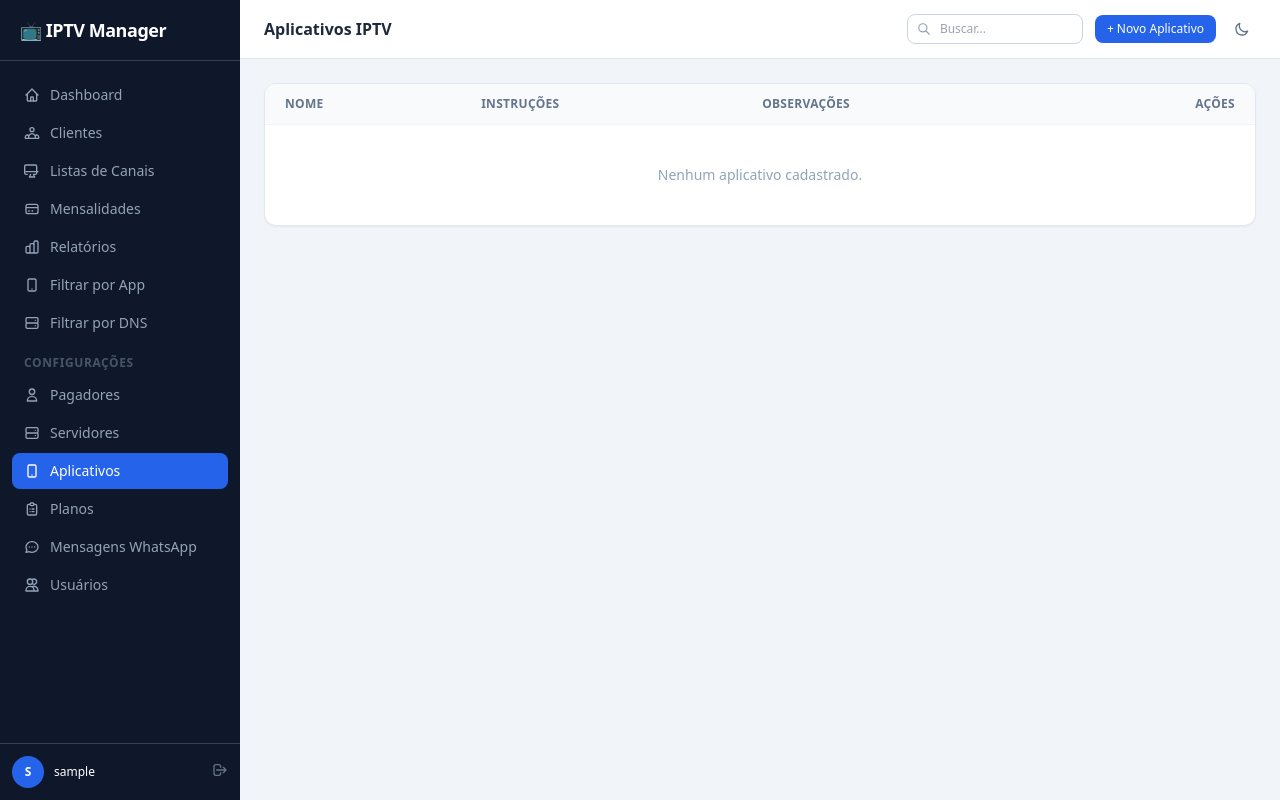
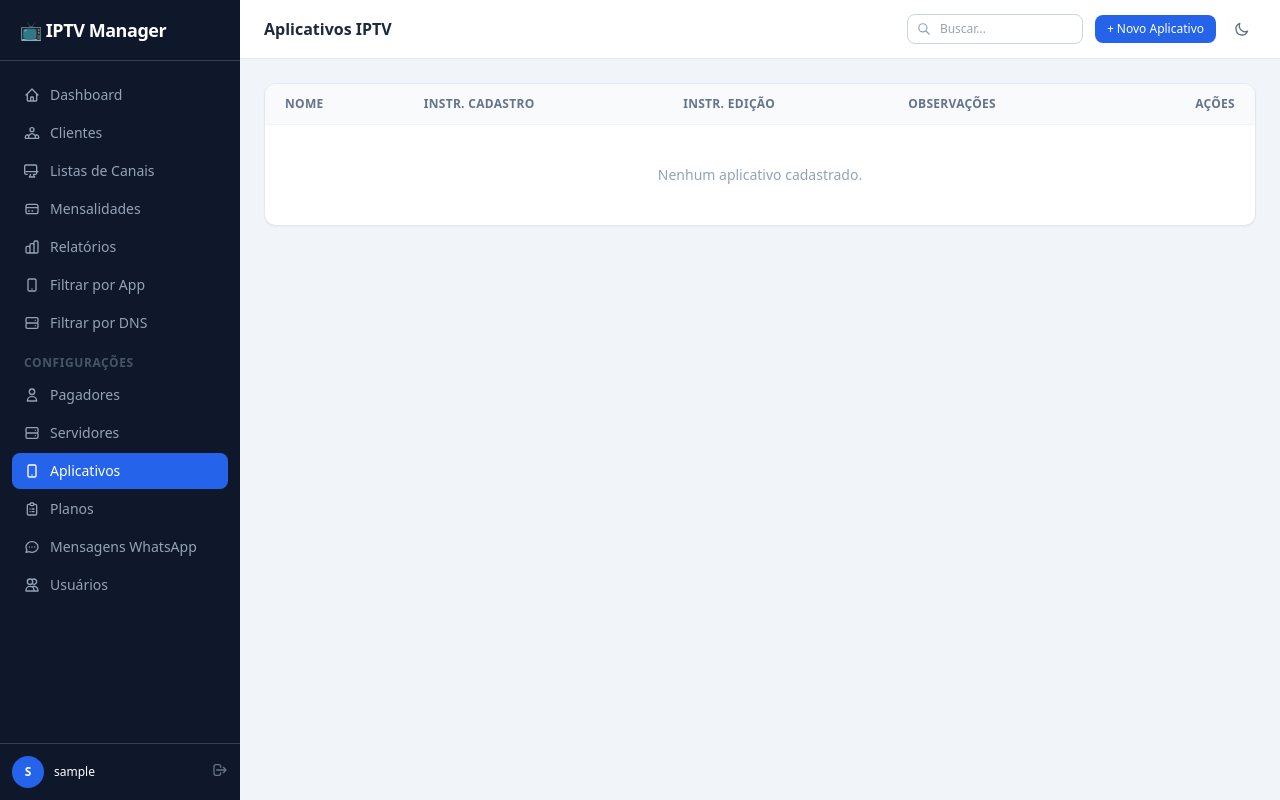
Before and after one commit to ramonrduarte/tv, a Django app: page /listas/aplicativos/ in a window 1280 px wide. Run offline with Django 4.2, Linux system fonts and the light colour scheme; the visitor is signed in with stand-in values (Sample User, id 1); data that the repository does not hold is empty; some libraries are stand-ins or nearby versions.

Commit message:
Divide instruções de app em cadastro e edição
Substitui o campo único instrucoes por instrucoes_cadastro e
instrucoes_edicao no AppIPTV, com botões de cópia independentes
na listagem de aplicativos.

Co-Authored-By: Claude Sonnet 4.6 <noreply@anthropic.com>

```diff
--- a/listas/forms.py
+++ b/listas/forms.py
@@ -99,13 +99,17 @@ class ServidorForm(forms.ModelForm):
 class AppIPTVForm(forms.ModelForm):
     class Meta:
         model = AppIPTV
-        fields = ['nome', 'servidores', 'instrucoes', 'notas']
+        fields = ['nome', 'servidores', 'instrucoes_cadastro', 'instrucoes_edicao', 'notas']
         widgets = {
             'nome': forms.TextInput(attrs={'class': INPUT_CLASS, 'placeholder': 'ex: TiviMate, IPTV Smarters'}),
             'servidores': forms.CheckboxSelectMultiple(),
-            'instrucoes': forms.Textarea(attrs={
-                'class': TEXTAREA_CLASS, 'rows': 6,
-                'placeholder': 'Ex: Para cadastrar no CLOUDDY:\n1. Abra o app\n2. Clique em "Adicionar lista"\n3. Informe o servidor: {servidor}\n4. Usuário: {usuario}\n5. Senha: {senha}',
+            'instrucoes_cadastro': forms.Textarea(attrs={
+                'class': TEXTAREA_CLASS, 'rows': 5,
+                'placeholder': 'Ex: Para cadastrar no app:\n1. Abra o app\n2. Clique em "Adicionar lista"\n3. Servidor: {servidor}\n4. Usuário: {usuario}\n5. Senha: {senha}',
+            }),
+            'instrucoes_edicao': forms.Textarea(attrs={
+                'class': TEXTAREA_CLASS, 'rows': 5,
+                'placeholder': 'Ex: Para editar no app:\n1. Acesse as configurações\n2. Selecione a lista\n3. Altere os dados necessários',
             }),
             'notas': forms.Textarea(attrs={'class': TEXTAREA_CLASS, 'rows': 2}),
         }
--- a/templates/listas/aplicativos.html
+++ b/templates/listas/aplicativos.html
@@ -16,7 +16,8 @@
     <thead>
       <tr class="border-b border-slate-100 bg-slate-50">
         <th class="text-left px-5 py-3 text-xs font-semibold text-slate-500 uppercase tracking-wide">Nome</th>
-        <th class="text-left px-4 py-3 text-xs font-semibold text-slate-500 uppercase tracking-wide">Instruções</th>
+        <th class="text-left px-4 py-3 text-xs font-semibold text-slate-500 uppercase tracking-wide">Instr. Cadastro</th>
+        <th class="text-left px-4 py-3 text-xs font-semibold text-slate-500 uppercase tracking-wide">Instr. Edição</th>
         <th class="text-left px-4 py-3 text-xs font-semibold text-slate-500 uppercase tracking-wide">Observações</th>
         <th class="text-right px-5 py-3 text-xs font-semibold text-slate-500 uppercase tracking-wide">Ações</th>
       </tr>
@@ -26,14 +27,28 @@
       <tr class="hover:bg-slate-50 transition-colors">
         <td class="px-5 py-3.5 font-medium text-slate-800">{{ app.nome }}</td>
         <td class="px-4 py-3.5">
-          {% if app.instrucoes %}
+          {% if app.instrucoes_cadastro %}
           <button type="button"
-                  onclick="copiarInstrucoes(this, `{{ app.instrucoes|escapejs }}`)"
+                  onclick="copiarInstrucoes(this, `{{ app.instrucoes_cadastro|escapejs }}`)"
                   class="inline-flex items-center gap-1.5 text-xs px-2.5 py-1 bg-green-50 hover:bg-green-100 text-green-700 rounded font-medium transition">
             <svg xmlns="http://www.w3.org/2000/svg" class="h-3.5 w-3.5" fill="none" viewBox="0 0 24 24" stroke="currentColor">
               <path stroke-linecap="round" stroke-linejoin="round" stroke-width="2" d="M8 16H6a2 2 0 01-2-2V6a2 2 0 012-2h8a2 2 0 012 2v2m-6 12h8a2 2 0 002-2v-8a2 2 0 00-2-2h-8a2 2 0 00-2 2v8a2 2 0 002 2z"/>
             </svg>
-            Copiar instruções
+            Copiar cadastro
+          </button>
+          {% else %}
+          <span class="text-xs text-slate-300">—</span>
+          {% endif %}
+        </td>
+        <td class="px-4 py-3.5">
+          {% if app.instrucoes_edicao %}
+          <button type="button"
+                  onclick="copiarInstrucoes(this, `{{ app.instrucoes_edicao|escapejs }}`)"
+                  class="inline-flex items-center gap-1.5 text-xs px-2.5 py-1 bg-blue-50 hover:bg-blue-100 text-blue-700 rounded font-medium transition">
+            <svg xmlns="http://www.w3.org/2000/svg" class="h-3.5 w-3.5" fill="none" viewBox="0 0 24 24" stroke="currentColor">
+              <path stroke-linecap="round" stroke-linejoin="round" stroke-width="2" d="M8 16H6a2 2 0 01-2-2V6a2 2 0 012-2h8a2 2 0 012 2v2m-6 12h8a2 2 0 002-2v-8a2 2 0 00-2-2h-8a2 2 0 00-2 2v8a2 2 0 002 2z"/>
+            </svg>
+            Copiar edição
           </button>
           {% else %}
           <span class="text-xs text-slate-300">—</span>
@@ -55,7 +70,7 @@
         </td>
       </tr>
       {% empty %}
-      <tr><td colspan="4" class="px-5 py-10 text-center text-slate-400 text-sm">Nenhum aplicativo cadastrado.</td></tr>
+      <tr><td colspan="5" class="px-5 py-10 text-center text-slate-400 text-sm">Nenhum aplicativo cadastrado.</td></tr>
       {% endfor %}
     </tbody>
   </table>
```
Also changed, not shown: listas/models.py (+6 -2 lines), templates/listas/app_iptv_form.html (+10 -2 lines), listas/migrations/0008_split_instrucoes_appiptv.py (added).
